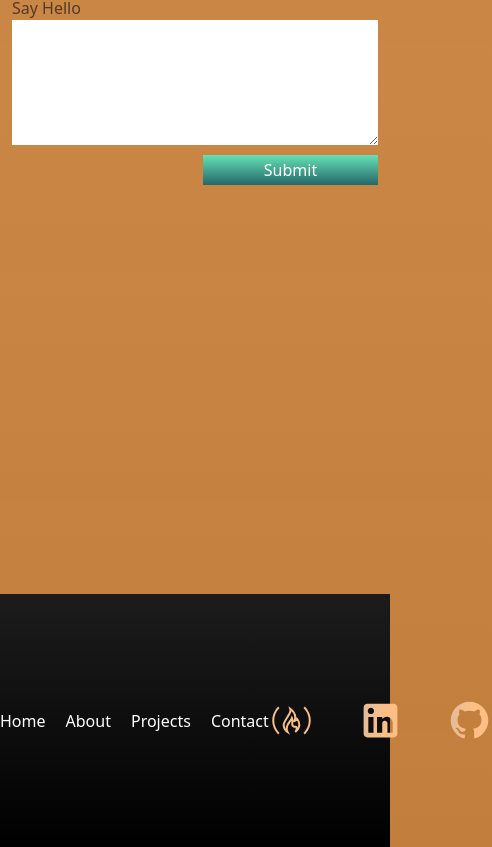
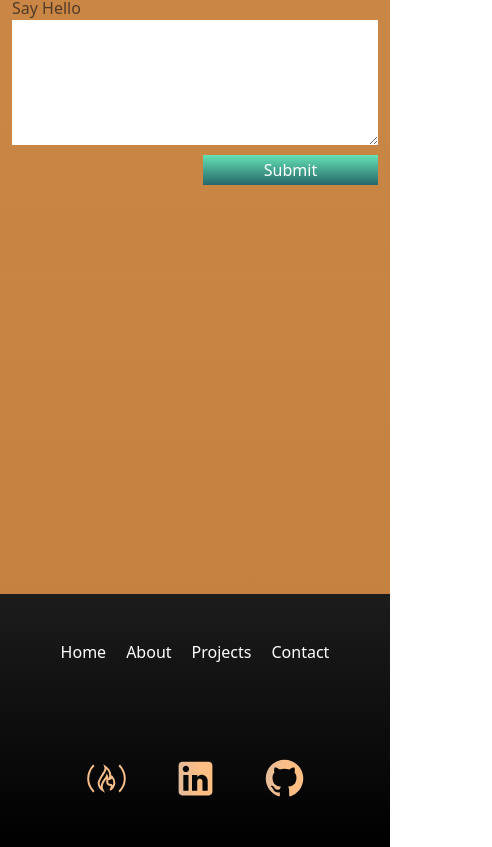
Before and after one commit to Dwayne-B/Dwayne-B-website-netlify, a React (Vite) app: page / in a window 390 px wide. Shown: the part 5823-6670 px from the top of the page, 492 px wide, since content can reach past the window. Built offline with nearby package versions, Linux system fonts and the light colour scheme.

Commit message:
fixed footer layout issue

```diff
--- a/src/sections/Footer/Footer.jsx
+++ b/src/sections/Footer/Footer.jsx
@@ -3,8 +3,8 @@ import React from 'react';
 import './Footer.scss';
 function Footer() {
 	return (
-		<div className='  flex justify-around h-[30vh] items-center footer'>
-			<div className='       flex   gap-5  text-white'>
+		<div className='  flex justify-around h-[30vh] items-center footer '>
+			<div className='       flex  gap-5  text-white'>
 				<a href='#home'>Home</a>
 				<a href='#about'>About</a>
 				<a href='#projects'>Projects</a>
--- a/src/sections/Footer/Footer.scss
+++ b/src/sections/Footer/Footer.scss
@@ -4,4 +4,7 @@
 		#1c1c1c 0%,
 		#000000 100%
 	);
+	@media (max-width: 768px) {
+		flex-direction: column;
+	}
 }
```
Also changed, not shown: 13 other files (tests, documents, lock files or other folders).
